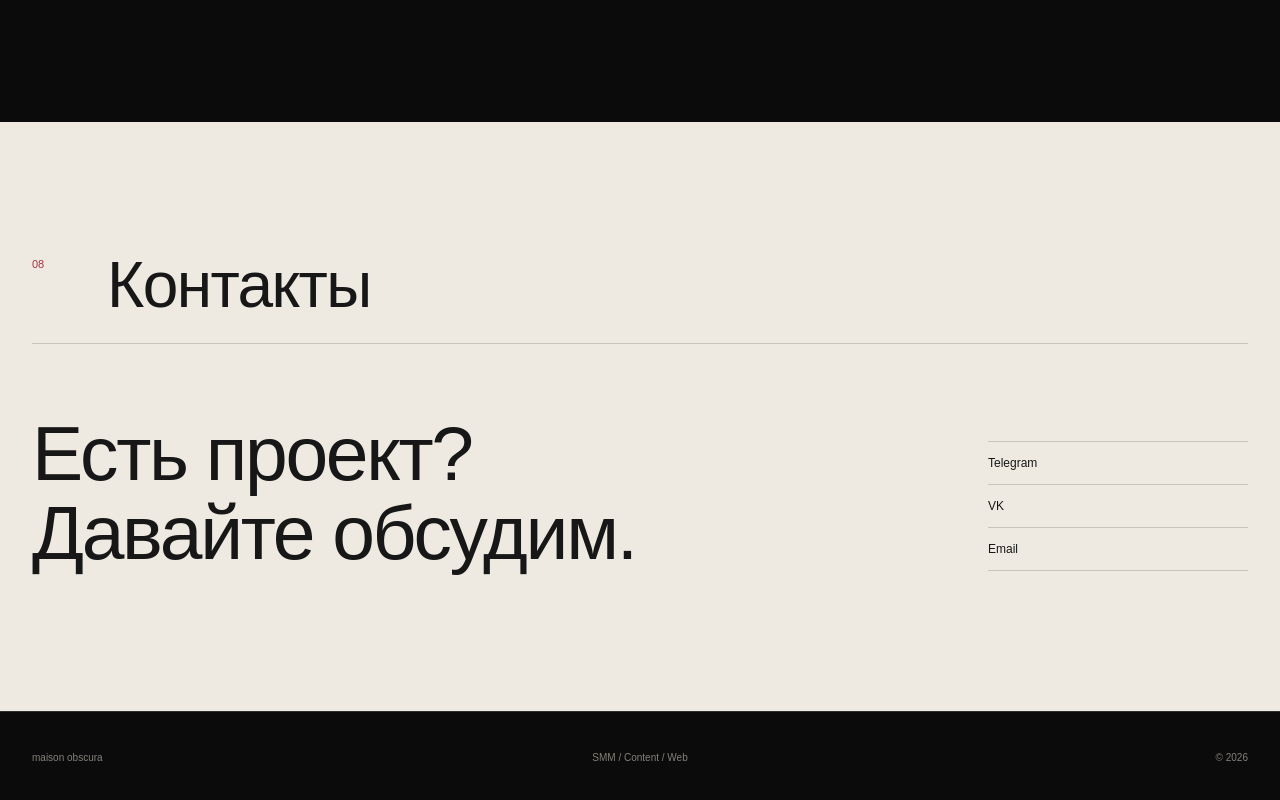
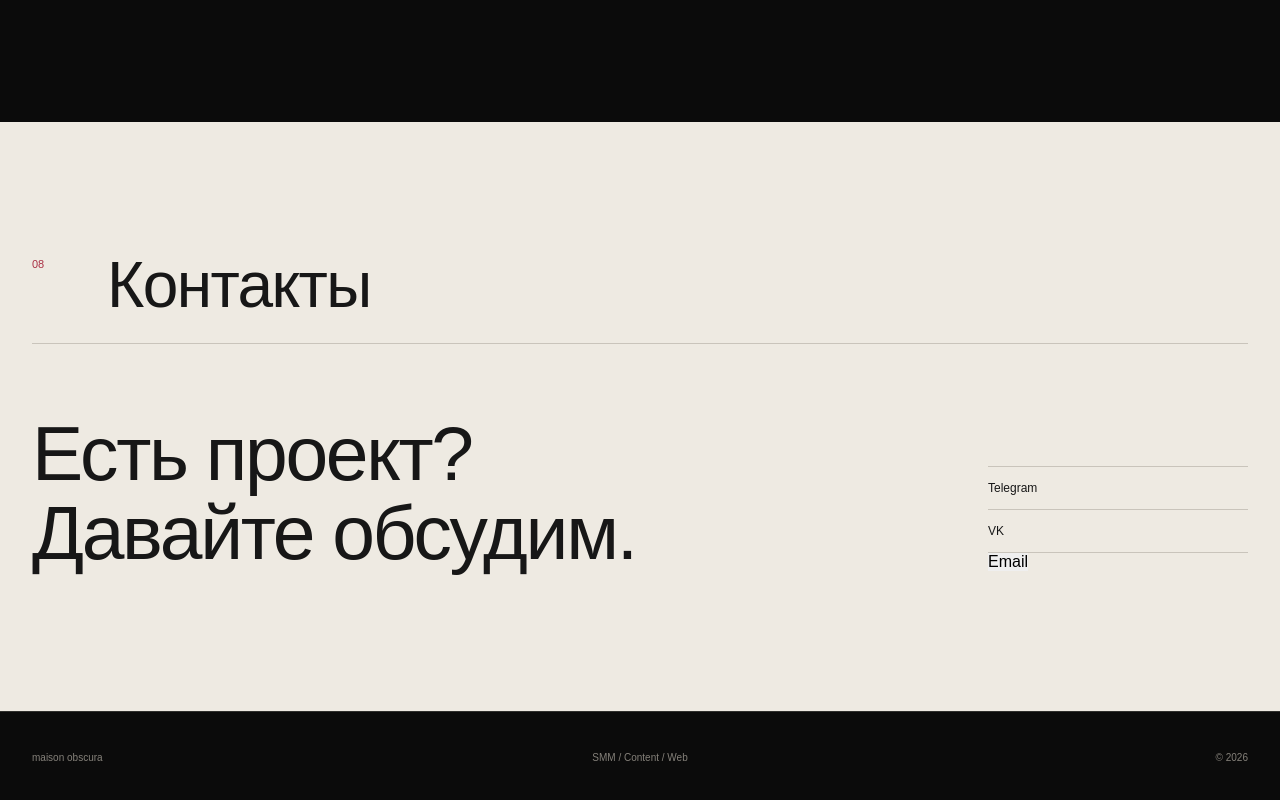
Before and after one commit to maisonobscura/maison-obscura, a React (Vite) app: page / in a window 1280 px wide. Shown: the part 6640-7440 px from the top of the page. Built offline with nearby package versions, Linux system fonts and the light colour scheme.

Commit message:
swipe and copy

```diff
--- a/src/components/Contacts.jsx
+++ b/src/components/Contacts.jsx
@@ -1,4 +1,24 @@
+import { useState } from "react"
+
 function Contacts() {
+  const [copied, setCopied] = useState(false)
+
+  const email = "summerl0v3@mail.ru"
+
+  const copyEmail = async () => {
+    try {
+      await navigator.clipboard.writeText(email)
+
+      setCopied(true)
+
+      setTimeout(() => {
+        setCopied(false)
+      }, 2000)
+    } catch {
+      window.location.href = `mailto:${email}`
+    }
+  }
+
   return (
     <section className="section contacts" id="contacts">
 
@@ -24,20 +44,33 @@ function Contacts() {
 
         <div className="contacts__links">
 
-          <a href="https://t.me/perfectage" className="contacts__link" target="_blank">
+          <a
+            href="https://t.me/perfectage"
+            className="contacts__link"
+            target="_blank"
+            rel="noreferrer"
+          >
             Telegram
           </a>
 
-          <a href="https://vk.com/vampyrical" className="contacts__link" target="_blank">
+          <a
+            href="https://vk.com/vampyrical"
+            className="contacts__link"
+            target="_blank"
+            rel="noreferrer"
+          >
             VK
           </a>
 
-          <a
-            href="mailto:summerl0v3@mail.ru"
-            className="contacts__link"
+          <button
+            type="button"
+            className={`contacts__link contacts__link--button ${
+              copied ? "contacts__link--copied" : ""
+            }`}
+            onClick={copyEmail}
           >
-            Email
-          </a>
+            {copied ? "Скопировано ✓" : "Email"}
+          </button>
 
         </div>
 
--- a/src/components/Works.jsx
+++ b/src/components/Works.jsx
@@ -56,6 +56,8 @@ function Works() {
   const [selectedWork, setSelectedWork] = useState(null)
   const [currentImage, setCurrentImage] = useState(0)
 
+  const [touchStartX, setTouchStartX] = useState(null)
+
   const filteredWorks =
     filter === "all"
       ? works
@@ -64,15 +66,19 @@ function Works() {
   const openWork = (work) => {
     setSelectedWork(work)
     setCurrentImage(0)
+    setTouchStartX(null)
   }
 
   const closeWork = () => {
     setSelectedWork(null)
     setCurrentImage(0)
+    setTouchStartX(null)
   }
 
   const nextImage = (event) => {
-    event.stopPropagation()
+    if (event) {
+      event.stopPropagation()
+    }
 
     if (!selectedWork) return
 
@@ -82,13 +88,38 @@ function Works() {
   }
 
   const previousImage = (event) => {
-    event.stopPropagation()
+    if (event) {
+      event.stopPropagation()
+    }
 
     if (!selectedWork) return
 
     setCurrentImage((prev) =>
       Math.max(prev - 1, 0)
     )
+  }
+
+  const handleTouchStart = (event) => {
+    setTouchStartX(event.touches[0].clientX)
+  }
+
+  const handleTouchEnd = (event) => {
+    if (touchStartX === null) return
+
+    const touchEndX = event.changedTouches[0].clientX
+    const difference = touchStartX - touchEndX
+
+    const swipeThreshold = 50
+
+    if (Math.abs(difference) >= swipeThreshold) {
+      if (difference > 0) {
+        nextImage()
+      } else {
+        previousImage()
+      }
+    }
+
+    setTouchStartX(null)
   }
 
   useEffect(() => {
@@ -148,7 +179,11 @@ function Works() {
 
             {/* IMAGE */}
 
-            <div className="work-modal__visual">
+            <div
+              className="work-modal__visual"
+              onTouchStart={handleTouchStart}
+              onTouchEnd={handleTouchEnd}
+            >
 
               <img
                 className="work-modal__image"
--- a/src/index.css
+++ b/src/index.css
@@ -1513,6 +1513,19 @@ button {
     color: var(--accent);
 }
 
+.contacts__link--button {
+  border: 0;
+  padding: 0;
+  margin: 0;
+  font: inherit;
+  text-align: left;
+  cursor: pointer;
+}
+
+.contacts__link--copied {
+  color: var(--accent-light);
+}
+
 
 /* =====================================================
    FOOTER
```
